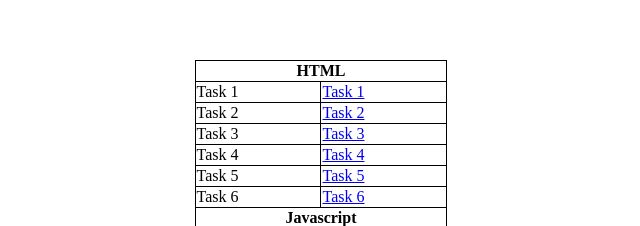
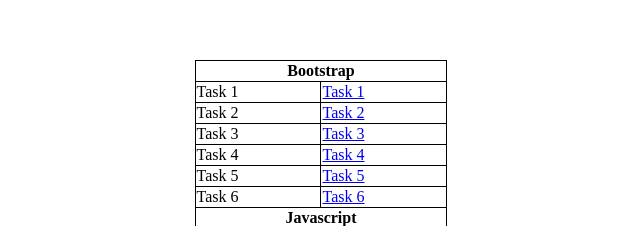
Before and after one commit to ArpitAditya45/JavaScript_And_Bootstrap_Assignment, a plain HTML site: page index.html in a window 1280 px wide. Shown: the part 180-406 px from the top of the page, 319-959 px from the left. Drawn offline with Linux system fonts and the light colour scheme.

Commit message:
Fixed a typo

```diff
--- a/index.html
+++ b/index.html
@@ -20,7 +20,7 @@
 <body>
     <table>
         <tr>
-            <th colspan="2">HTML</th>
+            <th colspan="2">Bootstrap</th>
         </tr>
         <tr>
             <td>Task 1</td>
```
